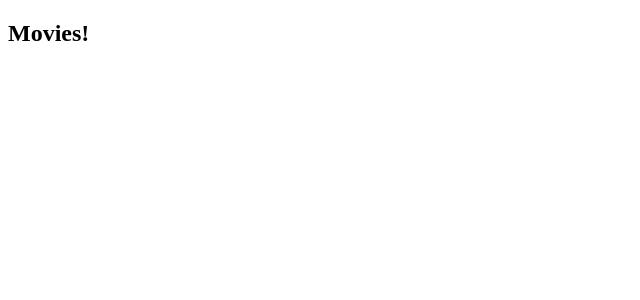
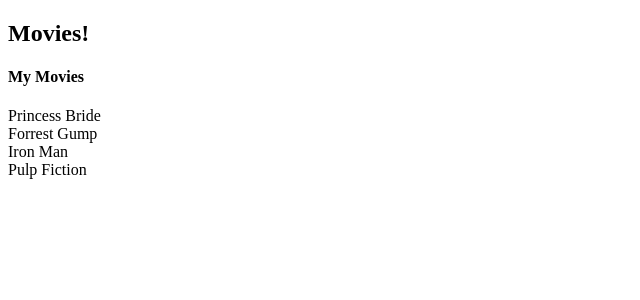
Before and after one commit to achyde92/Components_Lab, a React (Create React App) app: page / in a window 1280 px wide. Shown: the top 300 px of the page, without its empty margins (0-640 px from the left). Built offline with nearby package versions, Linux system fonts and the light colour scheme.

Commit message:
Dynamic Rendering

```diff
--- a/src/App.jsx
+++ b/src/App.jsx
@@ -1,10 +1,12 @@
 import "./App.css";
 import Header from "./Components/Header/Header";
+import MovieList from "./Components/MovieList/MovieList";
 
 function App() {
   return (
     <div className="App">
       <Header />
+      <MovieList />
     </div>
   );
 }
--- /dev/null
+++ b/src/Components/MovieList/MovieList.jsx
@@ -0,0 +1,12 @@
+const MovieList = ({}) => {
+  const movies = ["Princess Bride", "Forrest Gump", "Iron Man", "Pulp Fiction"];
+  const movieItems = movies.map((movie) => <div>{movie}</div>);
+  return (
+    <div>
+      <h4>My Movies</h4>
+      <div>{movieItems}</div>
+    </div>
+  );
+};
+
+export default MovieList;
```
